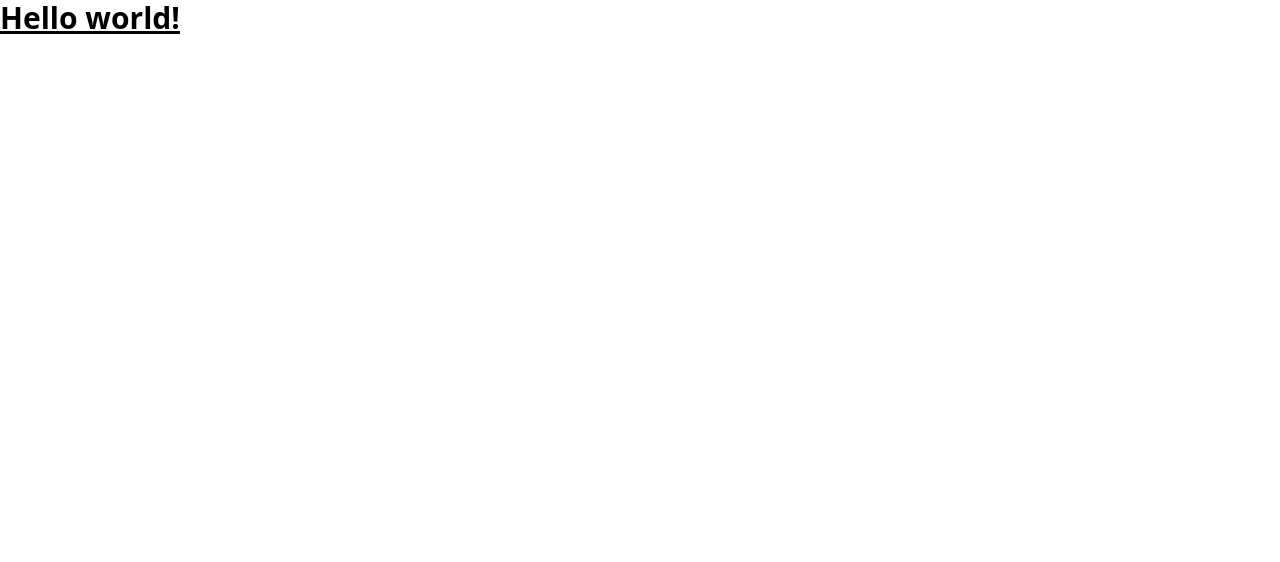
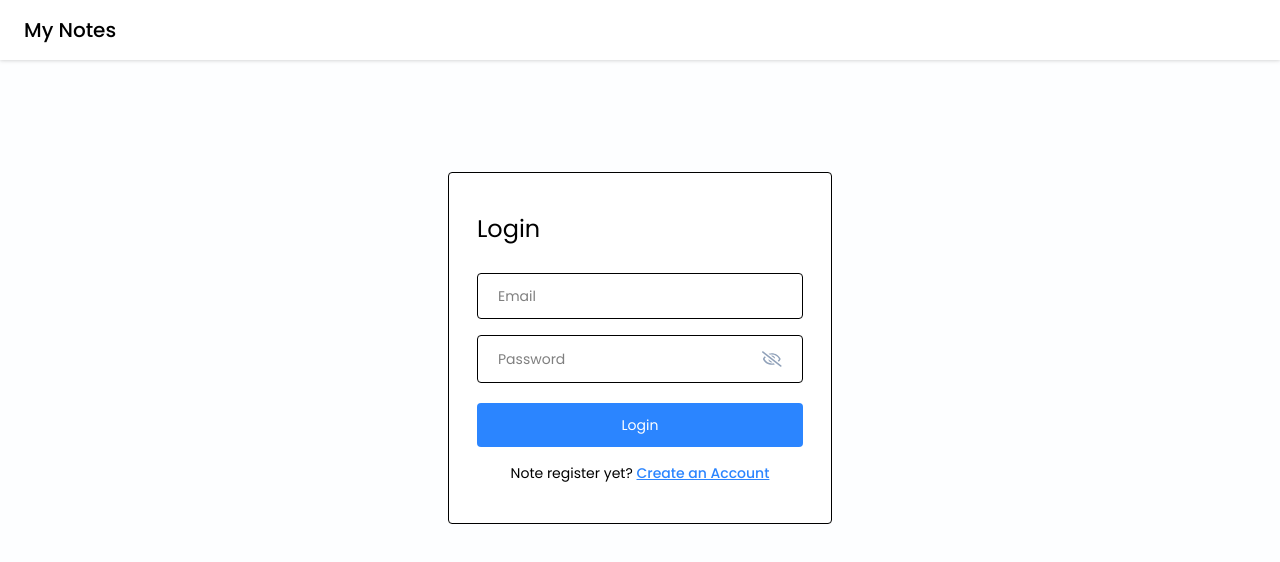
Before and after one commit to chanpyaesonekyaw/mern-notes-app, a React (Vite) app in the folder frontend/: page /login in a window 1280 px wide. Shown: the top 562 px of the page. Built offline with nearby package versions, Linux system fonts and the light colour scheme.

Commit message:
added login form

```diff
--- a/frontend/package.json
+++ b/frontend/package.json
@@ -13,6 +13,8 @@
     "@tailwindcss/vite": "^4.0.12",
     "react": "^19.0.0",
     "react-dom": "^19.0.0",
+    "react-icon": "^1.0.0",
+    "react-icons": "^5.5.0",
     "react-router-dom": "^7.3.0",
     "tailwindcss": "^4.0.12"
   },
--- a/frontend/src/App.jsx
+++ b/frontend/src/App.jsx
@@ -1,10 +1,23 @@
-import React from 'react'
-import Home from './pages/Home/Home.Jsx'
+import React from 'react';
+import { BrowserRouter as Router, Routes, Route } from 'react-router-dom';
+import Home from './pages/Home/Home.Jsx';
+import Login from './pages/Login/Login.Jsx';
+import SignUp from './pages/SignUp/SignUp.Jsx';
+
+const routes = (
+  <Router>
+    <Routes>
+      <Route path='/dashboard' exact element={<Home />} />
+      <Route path='/login' exact element={<Login />} />
+      <Route path='/signup' exact element={<SignUp />} />
+    </Routes>
+  </Router>
+);
 
 const App = () => {
   return (
     <div>
-      <Home />
+      {routes}
     </div>
   )
 }
--- /dev/null
+++ b/frontend/src/components/Input/PasswordInput.jsx
@@ -0,0 +1,33 @@
+import React, { useState } from 'react'
+import { FaRegEye, FaRegEyeSlash } from 'react-icons/fa'
+
+const PasswordInput = ({value, onChange, placeholder}) => {
+    const [isShowPassword, setIsShowPassword] = useState(false);
+
+    const toggleShowPassword = ()=> {
+        setIsShowPassword(!isShowPassword);
+    }
+
+    return (
+    <div className='flex item-center bg-transparent border border-[1.5px] rounded mb-4 px-5 py-3'>
+        <input
+            value={value}
+            onChange={onChange}
+            type={isShowPassword ? 'text' : 'password'}
+            placeholder={placeholder || 'Password'}
+            className='w-full text-sm bg-transparent mr-3 outline-none'
+        />
+        {isShowPassword ? <FaRegEye
+            size={22}
+            className='text-primary cursor-pointer'
+            onClick={()=> toggleShowPassword()}
+        /> : <FaRegEyeSlash
+            size={22}
+            className='text-slate-400 cursor-pointer'
+            onClick={()=> toggleShowPassword()}
+        />}
+    </div>
+    )
+}
+
+export default PasswordInput
--- /dev/null
+++ b/frontend/src/components/Navbar/Navbar.jsx
@@ -0,0 +1,11 @@
+import React from 'react'
+
+const Navbar = () => {
+  return (
+    <div className='bg-white flex item-center justify-between px-6 py-2 drop-shadow'>
+        <div className='text-xl font-medium text-black py-2'>My Notes</div>
+    </div>
+  )
+}
+
+export default Navbar
--- a/frontend/src/index.css
+++ b/frontend/src/index.css
@@ -1 +1,26 @@
+@import url('https://fonts.googleapis.com/css2?family=Poppins:ital,wght@0,100;0,200;0,300;0,400;0,500;0,600;0,700;0,800;0,900;1,100;1,200;1,300;1,400;1,500;1,600;1,700;1,800;1,900&display=swap');
 @import "tailwindcss";
+
+@layer base{
+  html{
+    font-family: "Poppins", sans-serif;
+    overflow-x: hidden;
+  }
+  body{
+    background: #fdfeff;
+  }
+}
+
+@theme {
+  --color-primary: #2B85FF;
+  --color-secondary: #EF863E;
+}
+
+@layer components{
+  .input-box{
+    @apply w-full text-sm bg-transparent border border-[1.5px] px-5 py-3 rounded mb-4 outline-none;
+  }
+  .btn-primary{
+    @apply w-full text-sm bg-primary text-white p-3 rounded my-1 hover:bg-blue-600;
+  }
+}
--- a/frontend/src/pages/Login/Login.jsx
+++ b/frontend/src/pages/Login/Login.jsx
@@ -1,9 +1,62 @@
-import React from 'react'
+import React, { useState } from 'react'
+import Navbar from '../../components/Navbar/Navbar'
+import PasswordInput from '../../components/Input/PasswordInput'
+import { Link } from 'react-router-dom'
+import { validateEmail } from '../../utils/helper'
 
 const login = () => {
-  return (
-    <div>login</div>
-  )
+    const [email, setEmail] = useState('');
+    const [password, setPassword] = useState('');
+    const [error, setError] = useState(null);
+
+    const handleLogin = async (e) => {
+        e.preventDefault();
+
+        if(!validateEmail(email)){
+            setError('Please enter a valid email address.');
+            return;
+        }
+
+        if(!password){
+            setError('Please enter the password.');
+            return;
+        }
+        setError('');
+    }
+
+    return (
+        <>
+            <Navbar />
+            <div className='flex item-center justify-center mt-28'>
+                <div className='w-96 border rounded bg-white px-7 py-10'>
+                    <form onSubmit={handleLogin}>
+                        <h4 className='text-2xl mb-7'>Login</h4>
+
+                        <input
+                            type='text'
+                            placeholder='Email'
+                            className='input-box'
+                            value={email}
+                            onChange={(e)=> setEmail(e.target.value)}
+                        />
+                        <PasswordInput
+                            value={password}
+                            onChange={(e)=> setPassword(e.target.value)}
+                        />
+                        {error && <p className='text-red-500 text-sm pb-1'>{error}</p>}
+                        <button type='submit' className='btn-primary cursor-pointer'>Login</button>
+
+                        <p className='text-sm text-center mt-3'>
+                            Note register yet?{' '}
+                            <Link to='/signup' className='font-medium text-primary underline'>
+                                Create an Account
+                            </Link>
+                        </p>
+                    </form>
+                </div>
+            </div>
+        </>
+    )
 }
 
 export default login
--- /dev/null
+++ b/frontend/src/pages/SignUp/SignUp.jsx
@@ -0,0 +1,32 @@
+import React from 'react'
+import Navbar from '../../components/Navbar/Navbar'
+import PasswordInput from '../../components/Input/PasswordInput'
+import { Link } from 'react-router-dom'
+
+const SignUp = () => {
+  return (
+    <>
+        <Navbar />
+        <div className='flex item-center justify-center mt-28'>
+            <div className='w-96 border rounded bg-white px-7 py-10'>
+                <form onSubmit={()=> {}}>
+                    <h4 className='text-2xl mb-7'>Sign Up</h4>
+
+                    <input type='text' placeholder='Email' className='input-box' />
+                    <PasswordInput />
+                    <button type='submit' className='btn-primary cursor-pointer'>Sign Up</button>
+
+                    <p className='text-sm text-center mt-3'>
+                        Note register yet?{' '}
+                        <Link to='/signup' className='font-medium text-primary underline'>
+                            Create an Account
+                        </Link>
+                    </p>
+                </form>
+            </div>
+        </div>
+    </>
+  )
+}
+
+export default SignUp
--- a/frontend/src/pages/SingUp/Singup.jsx
+++ /dev/null
@@ -1,9 +0,0 @@
-import React from 'react'
-
-const Singup = () => {
-  return (
-    <div>Singup</div>
-  )
-}
-
-export default Singup
--- /dev/null
+++ b/frontend/src/utils/helper.js
@@ -0,0 +1,4 @@
+export const validateEmail = (email) => {
+    const regex = /^[a-zA-Z0-9._%+-]+@[a-zA-Z0-9.-]+\.[a-zA-Z]{2,}$/;
+    return regex.test(email);
+};
```
Also changed, not shown: 1 other file (tests, documents, lock files or other folders).
